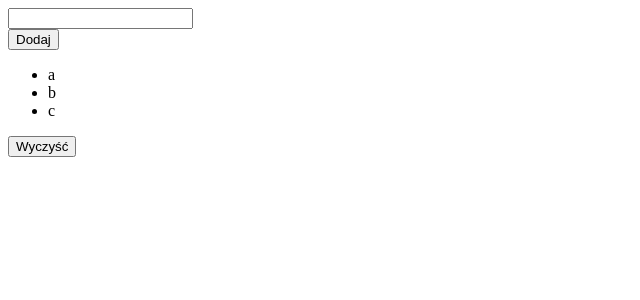
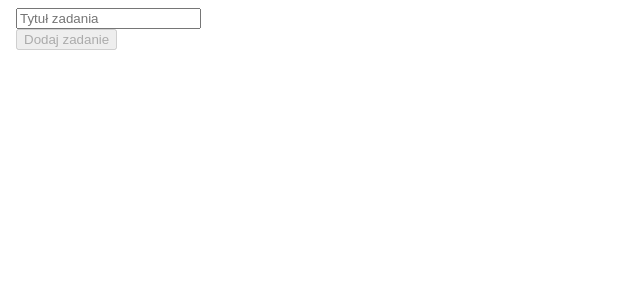
Before and after one commit to jkrolik1/school, an Angular app in the folder AMIW/ng2/test-app/: page / in a window 1280 px wide. Shown: the top 300 px of the page, without its empty margins (0-640 px from the left). Built offline with nearby package versions, Linux system fonts and the light colour scheme.

Commit message:
ToDoAppLocalStorageAngular1

```diff
--- a/AMIW/ng2/test-app/src/app/app.component.html
+++ b/AMIW/ng2/test-app/src/app/app.component.html
@@ -1,12 +1,21 @@
+<html>
+    <head>
+        <title>Aplikacja do zapisywania zadań</title>
+    </head>
+    <body>
         <div class = 'all'>
-    <input type="text" #in (keyup.enter)="onAdd($event.target.value)">
+            <form [formGroup] = "todoForm" (ngSubmit)="add()">
+                <input type="text" #in formControlName="title" placeholder="Tytuł zadania">
                 <div id = 'buttons'>
-        <button (click)="onAdd(in.value)" class="button1">Dodaj</button>
+                    <input type="submit" value="Dodaj zadanie" [disabled]="todoForm.invalid">
                 </div>
+            </form>
+
 
             <ul>
                 <li *ngFor="let item of todos">{{item}}</li>
             </ul>
 
-    <button (click)="onClear()" class="button1">Wyczyść</button>
         </div>
+    </body>
+</html>
--- a/AMIW/ng2/test-app/src/app/app.component.ts
+++ b/AMIW/ng2/test-app/src/app/app.component.ts
@@ -1,4 +1,5 @@
-import { Component } from '@angular/core';
+import { Component, OnInit } from '@angular/core';
+import { Validators, FormGroup, FormBuilder } from '@angular/forms'
 import { TodoService } from './todo.service';
 
 @Component({
@@ -9,22 +10,33 @@ import { TodoService } from './todo.service';
 
 
 export class AppComponent {
-  todos = []
 
-  constructor(private todoService: TodoService) { }
+  todoForm: FormGroup;
+  todos: string[];
+
+  constructor(
+    private todoService: TodoService,
+    private FormBuilder: FormBuilder
+  ) { }
 
   ngOnInit(){
-    this.todoService.getTodos().subscribe( todos => {
-      this.todos = todos;
+    this.todoForm = this.FormBuilder.group({
+      title: ['',[Validators.required]]
     });
+    this.todos = this.todoService.findAll();
   }
 
-  onAdd(name: string){
+  add(): void{
+    this.todoService.add(this.todoForm.value.title);
+    this.todos = this.todoService.findAll();
+  }
+
+/*   onAdd(name: string){
     this.todoService.addToDo(name);
   }
 
   onClear(){
     this.todoService.removeAll();
-  }
+  } */
 
 }
--- a/AMIW/ng2/test-app/src/app/todo.service.ts
+++ b/AMIW/ng2/test-app/src/app/todo.service.ts
@@ -5,19 +5,33 @@ import { of } from 'rxjs/internal/observable/of';
   providedIn: 'root'
 })
 export class TodoService {
-  private todos = ['a','b','c'];
 
   constructor() {}
 
-  getTodos(){
-    return of(this.todos);
+  findAll(): string[]{
+    if (localStorage.getItem('todolist') != null) {
+      return JSON.parse(localStorage.getItem('todolist'));
+    }
+    return null;
   }
 
-  addToDo(todo: string){
+  add(title: string): void {
+    if (localStorage.getItem('todolist') == null) {
+      let list: string[] = [];
+      list.push(title);
+      localStorage.setItem('todolist',JSON.stringify(list));
+    } else {
+      let list: string[] = JSON.parse(localStorage.getItem('todolist'));
+      list.push(title);
+      localStorage.setItem('todolist',JSON.stringify(list));
+    }
+  }
+
+/*   addToDo(todo: string){
     this.todos.push(todo);
   }
 
   removeAll(){
     this.todos.splice(0,this.todos.length);
-  }
+  } */
 }
```
Also changed, not shown: AMIW/ng2/test-app/src/app/app.module.ts (+7 -1 lines). Lines whose indentation alone changed are shown as unchanged.
